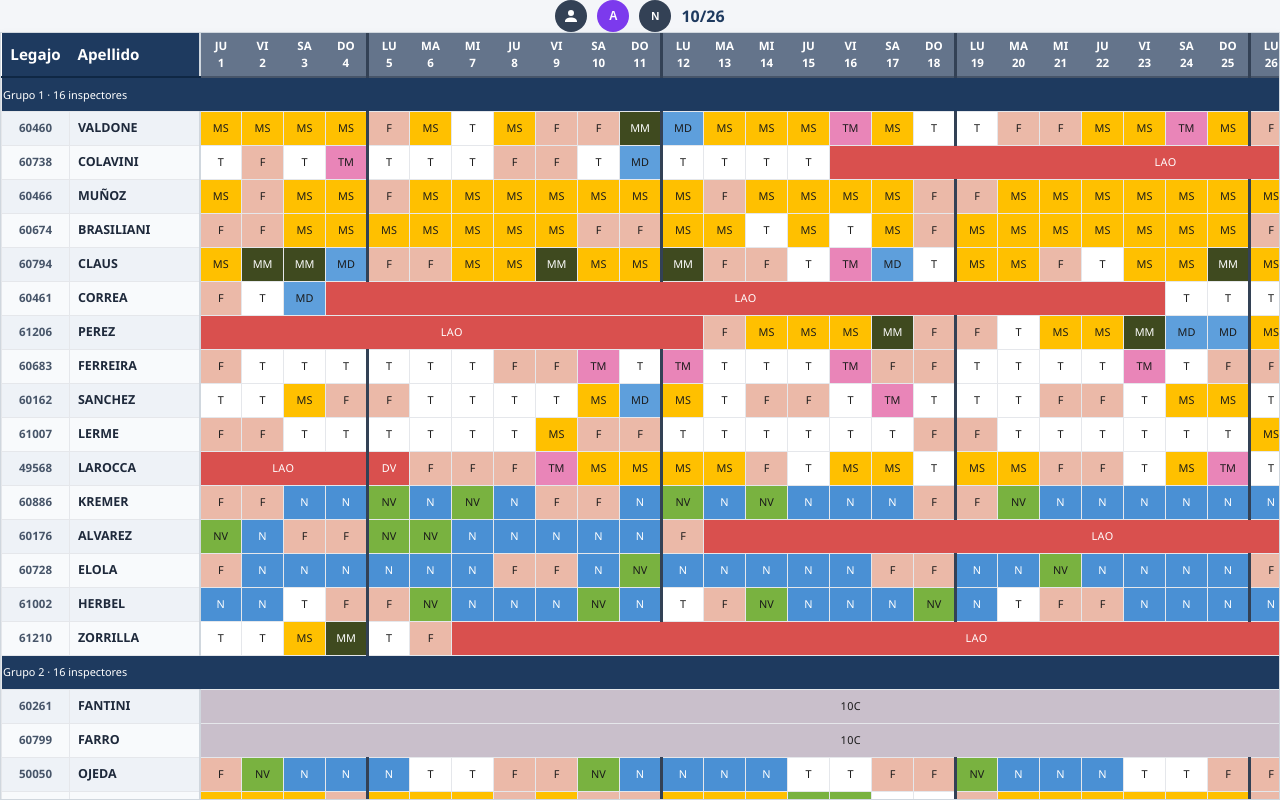
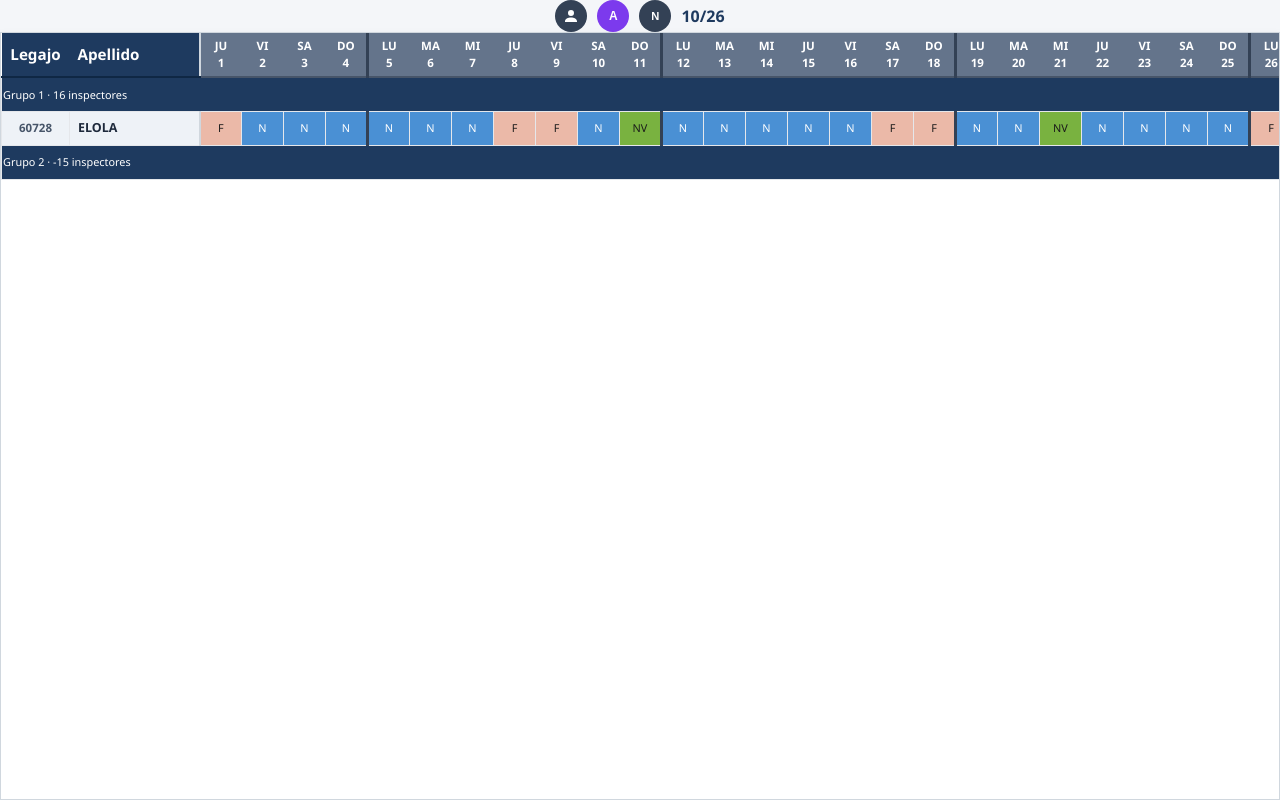
Before and after one commit to Cuadraditos-VP/maquinas, a plain HTML site: page index.html in a window 1280 px wide. Drawn offline with Linux system fonts and the light colour scheme; no server answers.

Commit message:
Update index.html

```diff
--- a/index.html
+++ b/index.html
@@ -1229,38 +1229,9 @@
 
     // Plantilla octubre 2026. Personas del cartón; turnos vacíos hasta cargar el JSON o editar.
             const SEED_OCT = [
-      { id: "60460", name: "VALDONE", codes: "MS MS MS MS F MS T MS F F MM MD MS MS MS TM MS T T F F MS MS TM MS F F MS MS MS MM".split(" ") },
-      { id: "60738", name: "COLAVINI", codes: "T F T TM T T T F F T MD T T T T LAO LAO LAO LAO LAO LAO LAO LAO LAO LAO LAO LAO LAO LAO LAO LAO".split(" ") },
-      { id: "60466", name: "MUÑOZ", codes: "MS F MS MS F MS MS MS MS MS MS MS F MS MS MS MS F F MS MS MS MS MS MS MS MS F F MS MS".split(" ") },
-      { id: "60674", name: "BRASILIANI", codes: "F F MS MS MS MS MS MS MS F F MS MS T MS T MS F MS MS MS MS MS MS MS F F T MS MS MS".split(" ") },
-      { id: "60794", name: "CLAUS", codes: "MS MM MM MD F F MS MS MM MS MS MM F F T TM MD T MS MS F T MS MS MM MS MS MS F F MS".split(" ") },
-      { id: "60461", name: "CORREA", codes: "F T MD LAO LAO LAO LAO LAO LAO LAO LAO LAO LAO LAO LAO LAO LAO LAO LAO LAO LAO LAO LAO T T T MS T MS TM F".split(" ") },
-      { id: "61206", name: "PEREZ", codes: "LAO LAO LAO LAO LAO LAO LAO LAO LAO LAO LAO LAO F MS MS MS MM F F T MS MS MM MD MD MS T F F MS MD".split(" ") },
-      { id: "60683", name: "FERREIRA", codes: "F T T T T T T F F TM T TM T T T TM F F T T T T TM T F F T T T T TM".split(" ") },
-      { id: "60162", name: "SANCHEZ", codes: "T T MS F F T T T T MS MD MS T F F T TM T T T F F T MS MS T T F T TM MS".split(" ") },
-      { id: "61007", name: "LERME", codes: "F F T T T T T T MS F F T T T T T T F F T T T T T T MS F T T T T".split(" ") },
-      { id: "49568", name: "LAROCCA", codes: "LAO LAO LAO LAO DV F F F TM MS MS MS MS F T MS MS T MS MS F F T MS TM T MS MS MS F MS".split(" ") },
-      { id: "60886", name: "KREMER", codes: "F F N N NV N NV N F F N NV N NV N N N F F NV N N N N N N F N N N N".split(" ") },
-      { id: "60176", name: "ALVAREZ", codes: "NV N F F NV NV N N N N N F LAO LAO LAO LAO LAO LAO LAO LAO LAO LAO LAO LAO LAO LAO LAO LAO LAO LAO LAO".split(" ") },
+
       { id: "60728", name: "ELOLA", codes: "F N N N N N N F F N NV N N N N N F F N N NV N N N N F F N N N N".split(" ") },
-      { id: "61002", name: "HERBEL", codes: "N N T F F NV N N N NV N T F NV N N N NV N T F F N N N N N T F F N".split(" ") },
-      { id: "61210", name: "ZORRILLA", codes: "T T MS MM T F LAO LAO LAO LAO LAO LAO LAO LAO LAO LAO LAO LAO LAO LAO LAO LAO LAO LAO LAO LAO LAO LAO LAO LAO LAO".split(" ") },
-      { id: "60261", name: "FANTINI", codes: "10C 10C 10C 10C 10C 10C 10C 10C 10C 10C 10C 10C 10C 10C 10C 10C 10C 10C 10C 10C 10C 10C 10C 10C 10C 10C 10C 10C 10C 10C 10C".split(" ") },
-      { id: "60799", name: "FARRO", codes: "10C 10C 10C 10C 10C 10C 10C 10C 10C 10C 10C 10C 10C 10C 10C 10C 10C 10C 10C 10C 10C 10C 10C 10C 10C 10C 10C 10C 10C 10C 10C".split(" ") },
-      { id: "50050", name: "OJEDA", codes: "F NV N N N T T F F NV N N N N T T F F NV N N N T T F F N N N N N".split(" ") },
-      { id: "60704", name: "MOMBELLI", codes: "MS MS MS F MS MS MS F MS F F MS MS MS NV NV T T F MS MS MS MS MS MS F F MS MS MS MS".split(" ") },
-      { id: "61939", name: "LIBANO", codes: "F F F NV N N N N T T T NV N F F T T NV N N F F T T NV N N N N T T".split(" ") },
-      { id: "61965", name: "GAGLIANO", codes: "N NV N T MS LAO LAO LAO LAO LAO LAO LAO LAO LAO F F NV N N N T T MS F F F N N N N T".split(" ") },
-      { id: "61046", name: "FALCONE", codes: "MS MS T MS F F MS T T MS TM LAO LAO LAO LAO LAO LAO LAO LAO LAO LAO LAO LAO LAO LAO LAO LAO LAO LAO LAO LAO".split(" ") },
-      { id: "60871", name: "BENTOS", codes: "10C 10C 10C 10C 10C 10C 10C 10C 10C 10C 10C 10C 10C 10C 10C 10C 10C 10C 10C 10C 10C 10C 10C 10C 10C 10C 10C 10C 10C 10C 10C".split(" ") },
-      { id: "61442", name: "MAZA", codes: "F TM MS MM MS MS MS F F MD MS MM MS MS MS MM F F T MS T T MS MM F F T MS MS MS MM".split(" ") },
-      { id: "62111", name: "MULLER", codes: "T MS T T F NV N N NV N T F F N N NV N T MS F F N N N T MS T F F N N".split(" ") },
-      { id: "60881", name: "BESSONE", codes: "MS MS TM MS MS MS F MS TM MS MS MS MS F F MS MD T MS T MS F F LAO LAO LAO LAO LAO LAO F F".split(" ") },
-      { id: "61178", name: "CARMEN", codes: "T MS MD TM MS F F MS MS MM MM TM MS MS F MS MM F T T MS F F MD MS T MS MS MS MM F".split(" ") },
-      { id: "60803", name: "MOLINERO", codes: "F F F F MS T T T T TM MS T T T T T MS F F F T T TM T T T T T T T T".split(" ") },
-      { id: "60621", name: "TRINIDAD", codes: "10C 10C 10C 10C 10C 10C 10C 10C 10C 10C 10C 10C 10C 10C 10C 10C 10C 10C 10C 10C 10C 10C 10C 10C 10C 10C 10C 10C 10C 10C 10C".split(" ") },
-      { id: "61185", name: "PONCE", codes: "N N NV N T F F N N N NV N T F F N N NV N N T F F N N N N N N T F".split(" ") },
-      { id: "62023", name: "GUTIERREZ", codes: "T T F F T T T T MS MD F F T T T MS MD T T F T T MS MS MM T F F T MS T".split(" ") }
+
     ];
 
     const SEED_BY_MES = { "2026-10": SEED_OCT };
```
